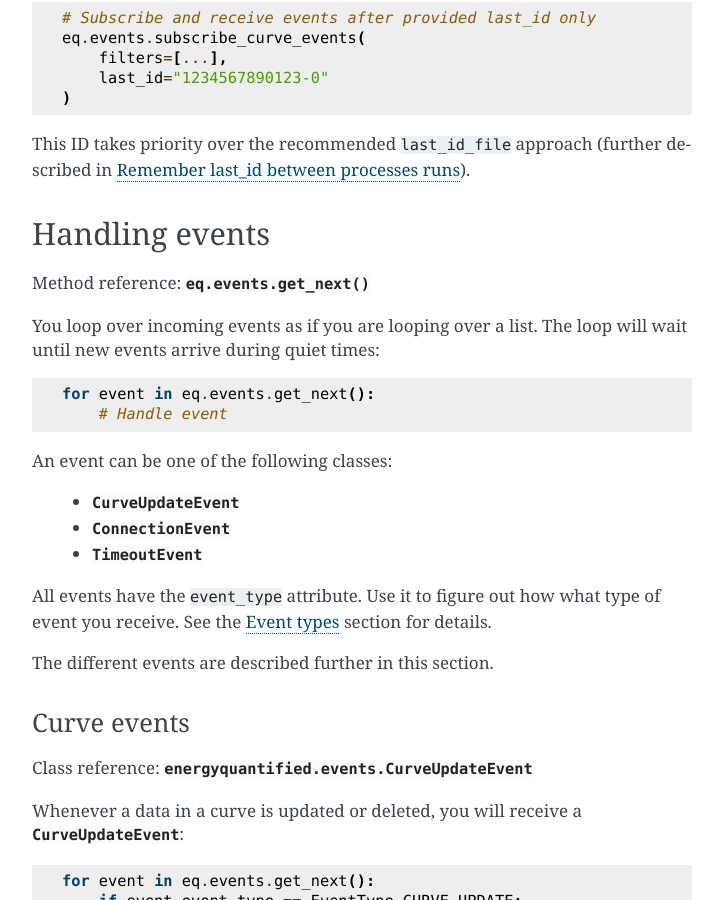
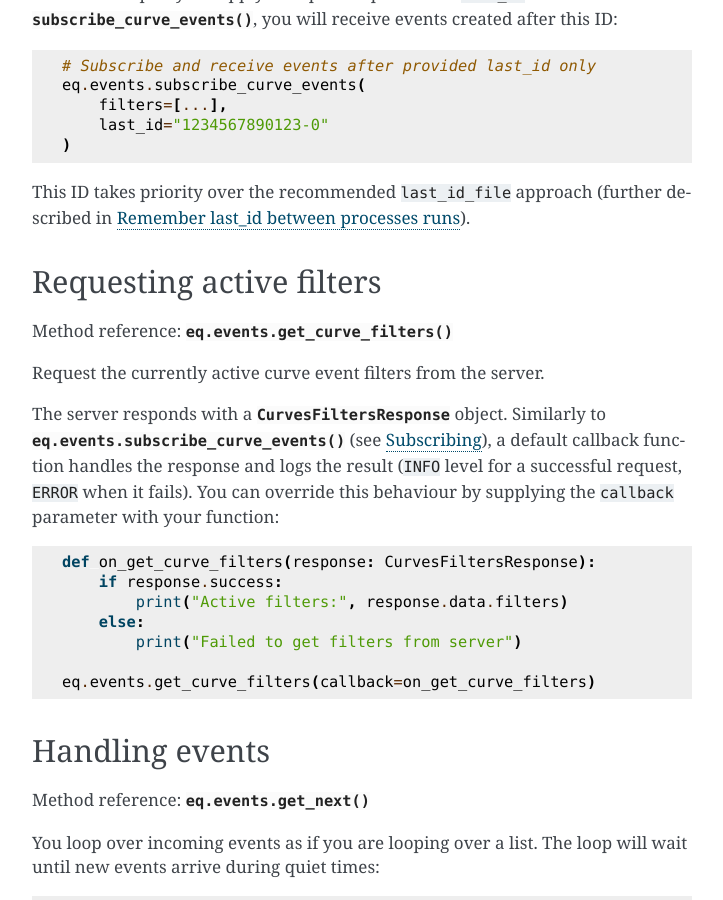
Before and after one commit to energyquantified/eq-python-client, a Sphinx documentation site: the page built from docs/userguide/push-feed.rst, in a window 1280 px wide and 900 px high, scrolled down 8202 px. Shown: the whole window, without its empty margins (388-1111 px from the left). Built offline with Sphinx 7.4.7, drawn with Linux system fonts in a browser that asks for light colours; some of the changed text lies outside the part shown.

Commit message:
Document eq.events.get_curve_filters ++ impr. docstrings

```diff
--- a/docs/reference/packages.rst
+++ b/docs/reference/packages.rst
@@ -224,6 +224,9 @@ with a list of any of the following filters:
   * :py:class:`CurveAttributeFilter <energyquantified.events.CurveAttributeFilter>`:
     Search filters similar to the curve search (metadata)
 
+Request the currently active curve event filters from the server with
+:py:meth:`eq.events.get_curve_filters() <energyquantified.api.EventsAPI.get_curve_filters>`.
+
 Server responses are handled by default callback functions. Set custom
 handlers by supplying the ``callback`` parameter with a callable when sending
 requests (e.g., subscribing with
--- a/docs/userguide/push-feed.rst
+++ b/docs/userguide/push-feed.rst
@@ -222,6 +222,8 @@ all events received before disconnecting.
     eq.events.disconnect()
 
 
+.. _subscribe section:
+
 Subscribing
 -----------
 
@@ -236,8 +238,10 @@ with the new filters.
 After subscribing, the server responds with a
 :py:class:`CurvesSubscribeResponse <energyquantified.events.CurvesSubscribeResponse>`
 object. By default, the client logs the result (``INFO`` level for a successful
-subcription, ``ERROR`` when it fails). You can override this behaviour
-by supplying the ``callback`` parameter with your function:
+subcription, ``ERROR`` when it fails). The result from a successful subscription
+includes the filters confirmed by the server and the event ID subscribed from
+(if provided). You can override this behaviour by supplying the ``callback``
+parameter with your function:
 
 .. code-block:: python
 
@@ -473,6 +477,33 @@ you will receive events created after this ID:
 
 This ID takes priority over the recommended ``last_id_file`` approach (further
 described in :ref:`Remember last_id between processes runs <remember last id>`).
+
+
+Requesting active filters
+-------------------------
+
+Method reference: :py:meth:`eq.events.get_curve_filters() <energyquantified.api.EventsAPI.get_curve_filters>`
+
+Request the currently active curve event filters from the server.
+
+The server responds with a
+:py:class:`CurvesFiltersResponse <energyquantified.events.CurvesFiltersResponse>`
+object. Similarly to
+:py:meth:`eq.events.subscribe_curve_events() <energyquantified.api.EventsAPI.subscribe_curve_events()>`
+(see :ref:`Subscribing <subscribe section>`), a default callback function handles
+the response and logs the result (``INFO`` level for a successful request,
+``ERROR`` when it fails). You can override this behaviour by supplying the
+``callback`` parameter with your function:
+
+.. code-block:: python
+
+    def on_get_curve_filters(response: CurvesFiltersResponse):
+        if response.success:
+            print("Active filters:", response.data.filters)
+        else:
+            print("Failed to get filters from server")
+
+    eq.events.get_curve_filters(callback=on_get_curve_filters)
 
 
 Handling events
```
Also changed, not shown: 1 other file.
